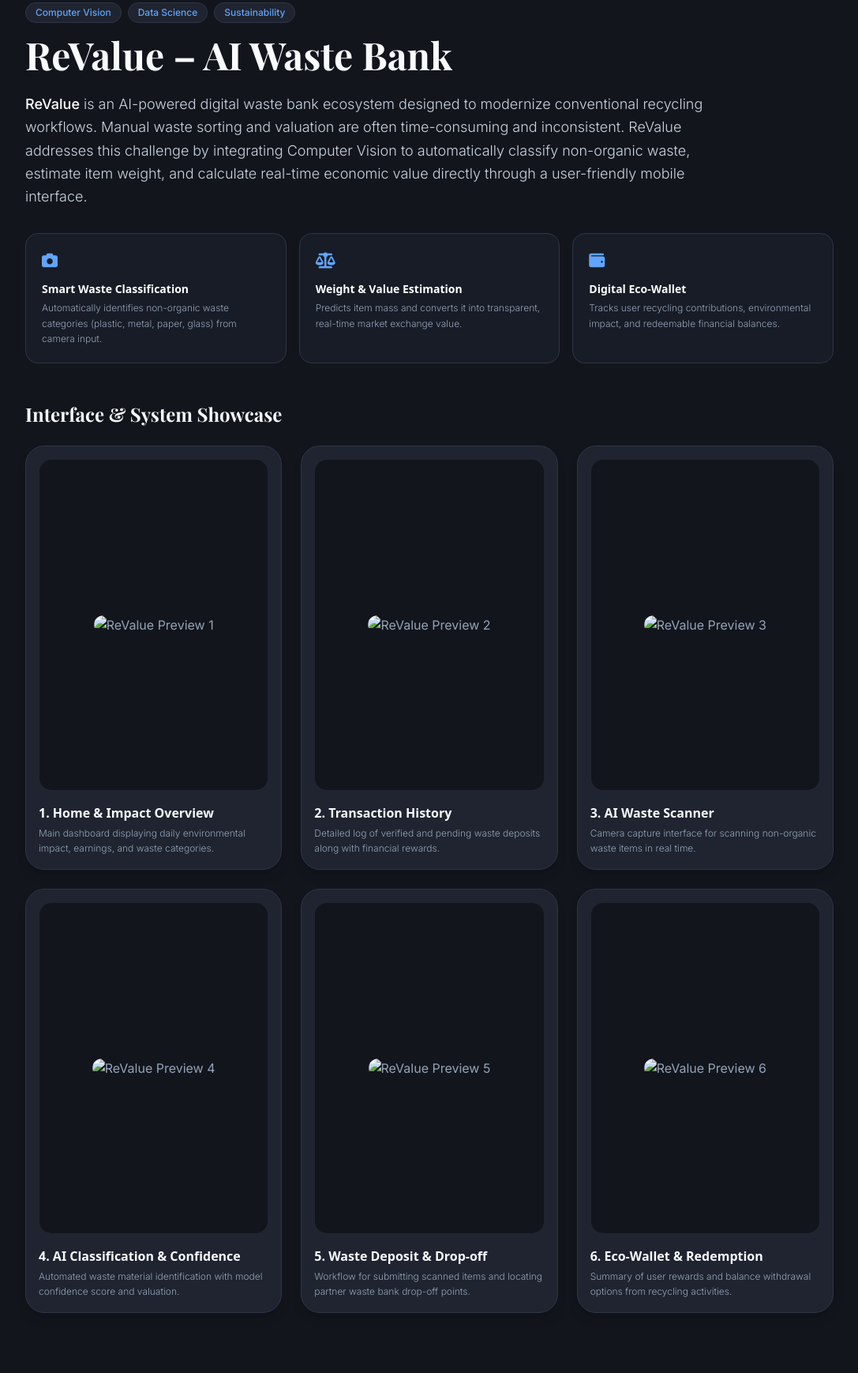
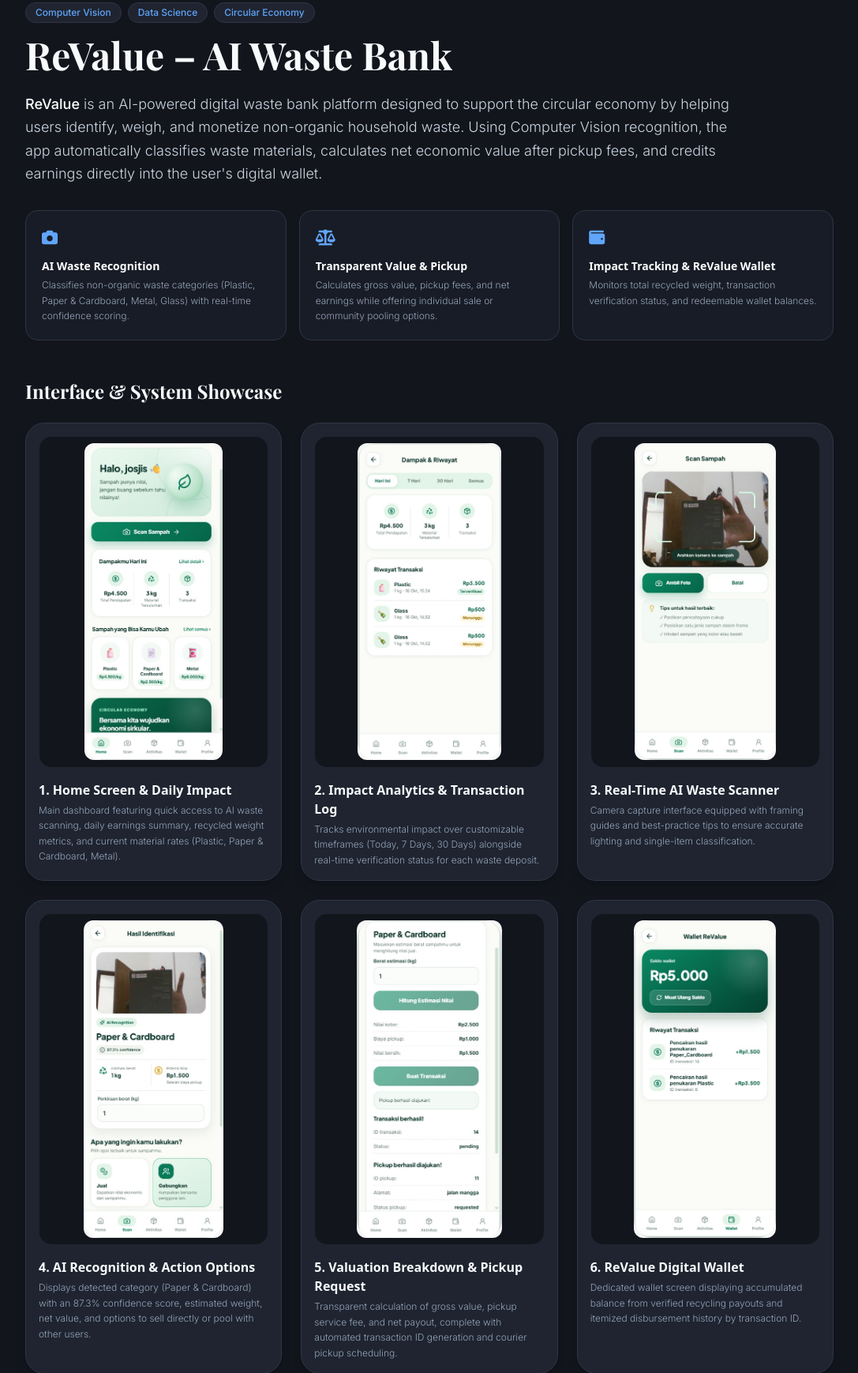
Before and after one commit to hammamibnu/portofolio-hammam, a plain HTML site: page project-revalue.html in a window 1280 px wide. Shown: the part 100-1838 px from the top of the page at 79% size, without its empty margins (96-1183 px from the left). Before the commit the page ends 1810 px from the top, so only its background shows below. Drawn offline with nearby package versions, Linux system fonts and the light colour scheme.

Commit message:
Update project-revalue.html

```diff
--- a/project-revalue.html
+++ b/project-revalue.html
@@ -24,89 +24,89 @@
             <div class="flex flex-wrap gap-2 text-xs font-medium text-[#60a5fa] mb-4">
                 <span class="bg-[#1f2430] border border-[#2e3545] px-3 py-1 rounded-full">Computer Vision</span>
                 <span class="bg-[#1f2430] border border-[#2e3545] px-3 py-1 rounded-full">Data Science</span>
-                <span class="bg-[#1f2430] border border-[#2e3545] px-3 py-1 rounded-full">Sustainability</span>
+                <span class="bg-[#1f2430] border border-[#2e3545] px-3 py-1 rounded-full">Circular Economy</span>
             </div>
             <h1 class="text-4xl md:text-5xl font-bold mb-6">ReValue – AI Waste Bank</h1>
 
             <p class="text-lg font-light leading-relaxed mb-6 text-[#cbd5e1] max-w-4xl">
-                <strong class="text-white font-medium">ReValue</strong> is an AI-powered digital waste bank ecosystem designed to modernize conventional recycling workflows. Manual waste sorting and valuation are often time-consuming and inconsistent. ReValue addresses this challenge by integrating Computer Vision to automatically classify non-organic waste, estimate item weight, and calculate real-time economic value directly through a user-friendly mobile interface.
+                <strong class="text-white font-medium">ReValue</strong> is an AI-powered digital waste bank platform designed to support the circular economy by helping users identify, weigh, and monetize non-organic household waste. Using Computer Vision recognition, the app automatically classifies waste materials, calculates net economic value after pickup fees, and credits earnings directly into the user's digital wallet.
             </p>
 
             <!-- 3 Pilar Fitur Utama -->
             <div class="grid md:grid-cols-3 gap-4 mt-8">
                 <div class="bg-[#181c26] p-5 rounded-2xl border border-[#2e3545]">
                     <i class="fa-solid fa-camera text-[#60a5fa] text-xl mb-3"></i>
-                    <h4 class="text-white font-semibold mb-1 text-sm font-sans">Smart Waste Classification</h4>
-                    <p class="text-xs font-light leading-relaxed">Automatically identifies non-organic waste categories (plastic, metal, paper, glass) from camera input.</p>
+                    <h4 class="text-white font-semibold mb-1 text-sm font-sans">AI Waste Recognition</h4>
+                    <p class="text-xs font-light leading-relaxed">Classifies non-organic waste categories (Plastic, Paper & Cardboard, Metal, Glass) with real-time confidence scoring.</p>
                 </div>
                 <div class="bg-[#181c26] p-5 rounded-2xl border border-[#2e3545]">
                     <i class="fa-solid fa-scale-balanced text-[#60a5fa] text-xl mb-3"></i>
-                    <h4 class="text-white font-semibold mb-1 text-sm font-sans">Weight & Value Estimation</h4>
-                    <p class="text-xs font-light leading-relaxed">Predicts item mass and converts it into transparent, real-time market exchange value.</p>
+                    <h4 class="text-white font-semibold mb-1 text-sm font-sans">Transparent Value & Pickup</h4>
+                    <p class="text-xs font-light leading-relaxed">Calculates gross value, pickup fees, and net earnings while offering individual sale or community pooling options.</p>
                 </div>
                 <div class="bg-[#181c26] p-5 rounded-2xl border border-[#2e3545]">
                     <i class="fa-solid fa-wallet text-[#60a5fa] text-xl mb-3"></i>
-                    <h4 class="text-white font-semibold mb-1 text-sm font-sans">Digital Eco-Wallet</h4>
-                    <p class="text-xs font-light leading-relaxed">Tracks user recycling contributions, environmental impact, and redeemable financial balances.</p>
+                    <h4 class="text-white font-semibold mb-1 text-sm font-sans">Impact Tracking & ReValue Wallet</h4>
+                    <p class="text-xs font-light leading-relaxed">Monitors total recycled weight, transaction verification status, and redeemable wallet balances.</p>
                 </div>
             </div>
         </div>
 
-       <!-- Grid Galeri 6 Gambar (Proporsional untuk Screenshot Mobile) -->
+        <!-- Grid Galeri 6 Gambar (Sesuai Urutan Tangkapan Layar Asli) -->
         <h2 class="text-2xl font-bold mb-6">Interface & System Showcase</h2>
         <div class="grid grid-cols-1 sm:grid-cols-2 lg:grid-cols-3 gap-6">
-            <!-- Gambar 1 -->
+            <!-- Gambar 1: ReValue.jpeg -->
             <div class="bg-[#1f2430] p-4 rounded-3xl border border-[#2e3545] shadow-lg flex flex-col">
                 <div class="bg-[#12151c] rounded-2xl p-2 mb-4 flex items-center justify-center h-[420px] border border-[#2e3545]/50">
-                    <img src="ReValue.jpg" alt="ReValue Preview 1" class="max-h-full max-w-full object-contain rounded-xl">
+                    <img src="ReValue.jpeg" alt="ReValue Home Screen" class="max-h-full max-w-full object-contain rounded-xl">
                 </div>
-                <h3 class="text-base font-bold mb-1 font-sans">1. Home & Impact Overview</h3>
-                <p class="text-xs font-light leading-relaxed">Main dashboard displaying daily environmental impact, earnings, and waste categories.</p>
+                <h3 class="text-base font-bold mb-1 font-sans">1. Home Screen & Daily Impact</h3>
+                <p class="text-xs font-light leading-relaxed">Main dashboard featuring quick access to AI waste scanning, daily earnings summary, recycled weight metrics, and current material rates (Plastic, Paper & Cardboard, Metal).</p>
             </div>
 
-            <!-- Gambar 2 -->
+            <!-- Gambar 2: Revalue2.jpeg -->
             <div class="bg-[#1f2430] p-4 rounded-3xl border border-[#2e3545] shadow-lg flex flex-col">
                 <div class="bg-[#12151c] rounded-2xl p-2 mb-4 flex items-center justify-center h-[420px] border border-[#2e3545]/50">
-                    <img src="Revalue2.jpg" alt="ReValue Preview 2" class="max-h-full max-w-full object-contain rounded-xl">
+                    <img src="Revalue2.jpeg" alt="Dampak & Riwayat Transaksi" class="max-h-full max-w-full object-contain rounded-xl">
                 </div>
-                <h3 class="text-base font-bold mb-1 font-sans">2. Transaction History</h3>
-                <p class="text-xs font-light leading-relaxed">Detailed log of verified and pending waste deposits along with financial rewards.</p>
+                <h3 class="text-base font-bold mb-1 font-sans">2. Impact Analytics & Transaction Log</h3>
+                <p class="text-xs font-light leading-relaxed">Tracks environmental impact over customizable timeframes (Today, 7 Days, 30 Days) alongside real-time verification status for each waste deposit.</p>
             </div>
 
-            <!-- Gambar 3 -->
+            <!-- Gambar 3: Revalue3.jpeg -->
             <div class="bg-[#1f2430] p-4 rounded-3xl border border-[#2e3545] shadow-lg flex flex-col">
                 <div class="bg-[#12151c] rounded-2xl p-2 mb-4 flex items-center justify-center h-[420px] border border-[#2e3545]/50">
-                    <img src="Revalue3.jpg" alt="ReValue Preview 3" class="max-h-full max-w-full object-contain rounded-xl">
+                    <img src="Revalue3.jpeg" alt="Scan Sampah Camera" class="max-h-full max-w-full object-contain rounded-xl">
                 </div>
-                <h3 class="text-base font-bold mb-1 font-sans">3. AI Waste Scanner</h3>
-                <p class="text-xs font-light leading-relaxed">Camera capture interface for scanning non-organic waste items in real time.</p>
+                <h3 class="text-base font-bold mb-1 font-sans">3. Real-Time AI Waste Scanner</h3>
+                <p class="text-xs font-light leading-relaxed">Camera capture interface equipped with framing guides and best-practice tips to ensure accurate lighting and single-item classification.</p>
             </div>
 
-            <!-- Gambar 4 -->
+            <!-- Gambar 4: Revalue4.jpeg -->
             <div class="bg-[#1f2430] p-4 rounded-3xl border border-[#2e3545] shadow-lg flex flex-col">
                 <div class="bg-[#12151c] rounded-2xl p-2 mb-4 flex items-center justify-center h-[420px] border border-[#2e3545]/50">
-                    <img src="Revalue4.jpg" alt="ReValue Preview 4" class="max-h-full max-w-full object-contain rounded-xl">
+                    <img src="Revalue4.jpeg" alt="Hasil Identifikasi AI" class="max-h-full max-w-full object-contain rounded-xl">
                 </div>
-                <h3 class="text-base font-bold mb-1 font-sans">4. AI Classification & Confidence</h3>
-                <p class="text-xs font-light leading-relaxed">Automated waste material identification with model confidence score and valuation.</p>
+                <h3 class="text-base font-bold mb-1 font-sans">4. AI Recognition & Action Options</h3>
+                <p class="text-xs font-light leading-relaxed">Displays detected category (Paper & Cardboard) with an 87.3% confidence score, estimated weight, net value, and options to sell directly or pool with other users.</p>
             </div>
 
-            <!-- Gambar 5 -->
+            <!-- Gambar 5: Revalue5.jpeg -->
             <div class="bg-[#1f2430] p-4 rounded-3xl border border-[#2e3545] shadow-lg flex flex-col">
                 <div class="bg-[#12151c] rounded-2xl p-2 mb-4 flex items-center justify-center h-[420px] border border-[#2e3545]/50">
-                    <img src="Revalue5.jpg" alt="ReValue Preview 5" class="max-h-full max-w-full object-contain rounded-xl">
+                    <img src="Revalue5.jpeg" alt="Kalkulasi Nilai & Pickup" class="max-h-full max-w-full object-contain rounded-xl">
                 </div>
-                <h3 class="text-base font-bold mb-1 font-sans">5. Waste Deposit & Drop-off</h3>
-                <p class="text-xs font-light leading-relaxed">Workflow for submitting scanned items and locating partner waste bank drop-off points.</p>
+                <h3 class="text-base font-bold mb-1 font-sans">5. Valuation Breakdown & Pickup Request</h3>
+                <p class="text-xs font-light leading-relaxed">Transparent calculation of gross value, pickup service fee, and net payout, complete with automated transaction ID generation and courier pickup scheduling.</p>
             </div>
 
-            <!-- Gambar 6 -->
+            <!-- Gambar 6: Revalue6.jpeg -->
             <div class="bg-[#1f2430] p-4 rounded-3xl border border-[#2e3545] shadow-lg flex flex-col">
                 <div class="bg-[#12151c] rounded-2xl p-2 mb-4 flex items-center justify-center h-[420px] border border-[#2e3545]/50">
-                    <img src="Revalue6.jpg" alt="ReValue Preview 6" class="max-h-full max-w-full object-contain rounded-xl">
+                    <img src="Revalue6.jpeg" alt="Wallet ReValue" class="max-h-full max-w-full object-contain rounded-xl">
                 </div>
-                <h3 class="text-base font-bold mb-1 font-sans">6. Eco-Wallet & Redemption</h3>
-                <p class="text-xs font-light leading-relaxed">Summary of user rewards and balance withdrawal options from recycling activities.</p>
+                <h3 class="text-base font-bold mb-1 font-sans">6. ReValue Digital Wallet</h3>
+                <p class="text-xs font-light leading-relaxed">Dedicated wallet screen displaying accumulated balance from verified recycling payouts and itemized disbursement history by transaction ID.</p>
             </div>
         </div>
     </div>
```
